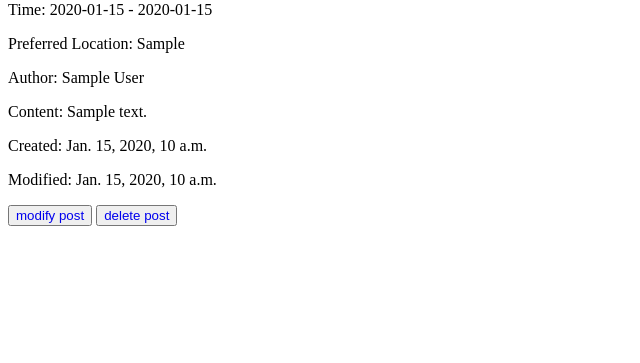
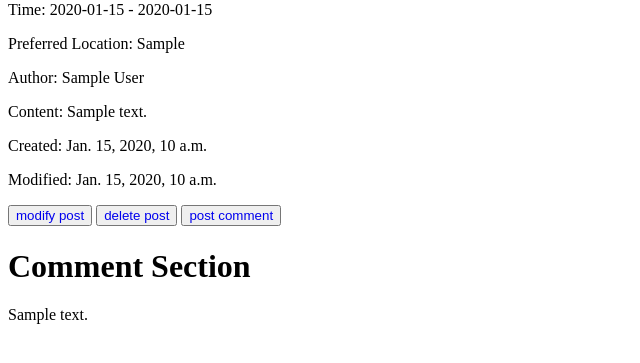
Before and after one commit to yoonyok/StudyBuddy, a Django app: a page that uses nwHacks/src/templates/post_detail.html in a window 1280 px wide. Shown: the part 171-534 px from the top of the page, without its empty margins (0-640 px from the left). Run offline with Django 3.2, Linux system fonts and the light colour scheme; tables that the repository leaves empty hold one stand-in row (values such as "Sample post").

Commit message:
added comment section

```diff
--- a/nwHacks/src/posts/models.py
+++ b/nwHacks/src/posts/models.py
@@ -36,3 +36,16 @@ class Post(models.Model):
         self.updated = timezone.now()
         self.slug = slugify(self.title)
         return super(Post, self).save(*args, **kwargs)
+
+class Comment(models.Model):
+    content = models.TextField(max_length=1000)
+    post = models.ForeignKey(Post)
+    timestamp = models.DateTimeField(editable=False)
+
+    def save(self, *args, **kwargs):
+        # only update timestamp when the object is first created
+        # when id is not set yet
+        if not self.id:
+            self.timestamp = timezone.now()
+        self.updated = timezone.now()
+        return super(Comment, self).save(*args, **kwargs)
--- a/nwHacks/src/posts/urls.py
+++ b/nwHacks/src/posts/urls.py
@@ -1,5 +1,5 @@
 from django.conf.urls import url
-from .views import (posts_home, post_create, post_delete, post_detail, post_modify)
+from .views import (posts_home, post_create, post_delete, post_detail, post_modify, add_comment)
 
 
 urlpatterns = [
@@ -8,4 +8,5 @@ urlpatterns = [
     url(r'^(?P<slug>[\w\-]+)/$', post_detail, name="post_detail"),
     url(r'^(?P<slug>[\w\-]+)/modify/$', post_modify, name="post_modify"),
     url(r'^(?P<slug>[\w\-]+)/delete/$', post_delete, name="post_delete"),
+    url(r'^(?P<slug>[\w\-]+)/comment/$', add_comment, name="add_comment"),
 ]
--- a/nwHacks/src/posts/views.py
+++ b/nwHacks/src/posts/views.py
@@ -1,8 +1,9 @@
 from django.shortcuts import render, get_object_or_404, redirect
-from .models import Post
-from .forms import PostForm
+from .models import Post, Comment
+from .forms import PostForm, CommentForm
 from django.db.models import Q
 from django.contrib import messages
+from datetime import datetime
 
 def posts_home(request):
     posts = Post.objects.all()
@@ -34,7 +35,11 @@ def post_create(request):
 
 def post_detail(request, slug):
     post = get_object_or_404(Post, slug=slug)
-    context_dict = {"post": post}
+    comments = Comment.objects.filter(post=post)
+
+    context_dict = {"post": post, 'comments': comments}
+
+
     return render(request, "post_detail.html", context_dict)
 
 def post_modify(request, slug):
@@ -54,3 +59,22 @@ def post_delete(request, slug):
     post.delete()
     messages.success(request, "post deleted")
     return redirect("../..")
+
+def add_comment(request, slug):
+    post = get_object_or_404(Post, slug=slug)
+    form = CommentForm(request.POST or None)
+
+    if "cancel" in request.POST:
+        return redirect('..')
+
+    if form.is_valid():
+        comment = Comment()
+        comment.content = form.cleaned_data['content']
+        comment.timestamp = datetime.now()
+        comment.post = post
+        comment.save()
+        return redirect('..')
+
+    context_dict = {'form':form}
+
+    return render(request, "comment_create.html", context_dict)
--- a/nwHacks/src/templates/post_detail.html
+++ b/nwHacks/src/templates/post_detail.html
@@ -14,5 +14,12 @@
 
     <button><a href="modify/" style="text-decoration:none;"> modify post </a></button>
     <button><a href="delete/" style="text-decoration:none;"> delete post </a></button>
+    <button><a href="comment/" style="text-decoration:none;"> post comment </a></button>
+
+    <h1>Comment Section</h1>
+    {% for comment in comments %}
+        <p>{{ comment.content }}</p>
+    {% endfor %}
+
 
 {% endblock content %}
```
Also changed, not shown: nwHacks/src/posts/forms.py (+6 -1 lines).
